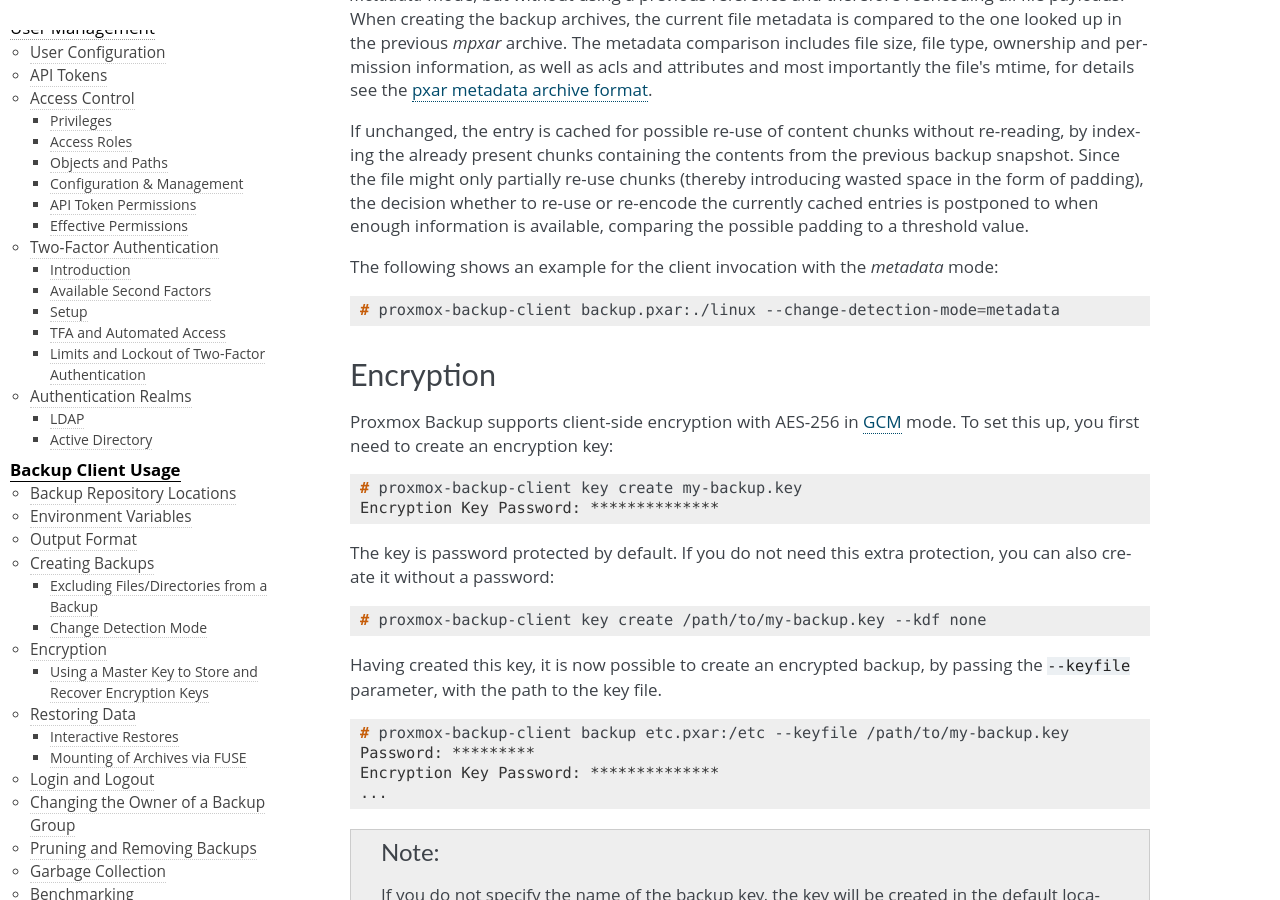
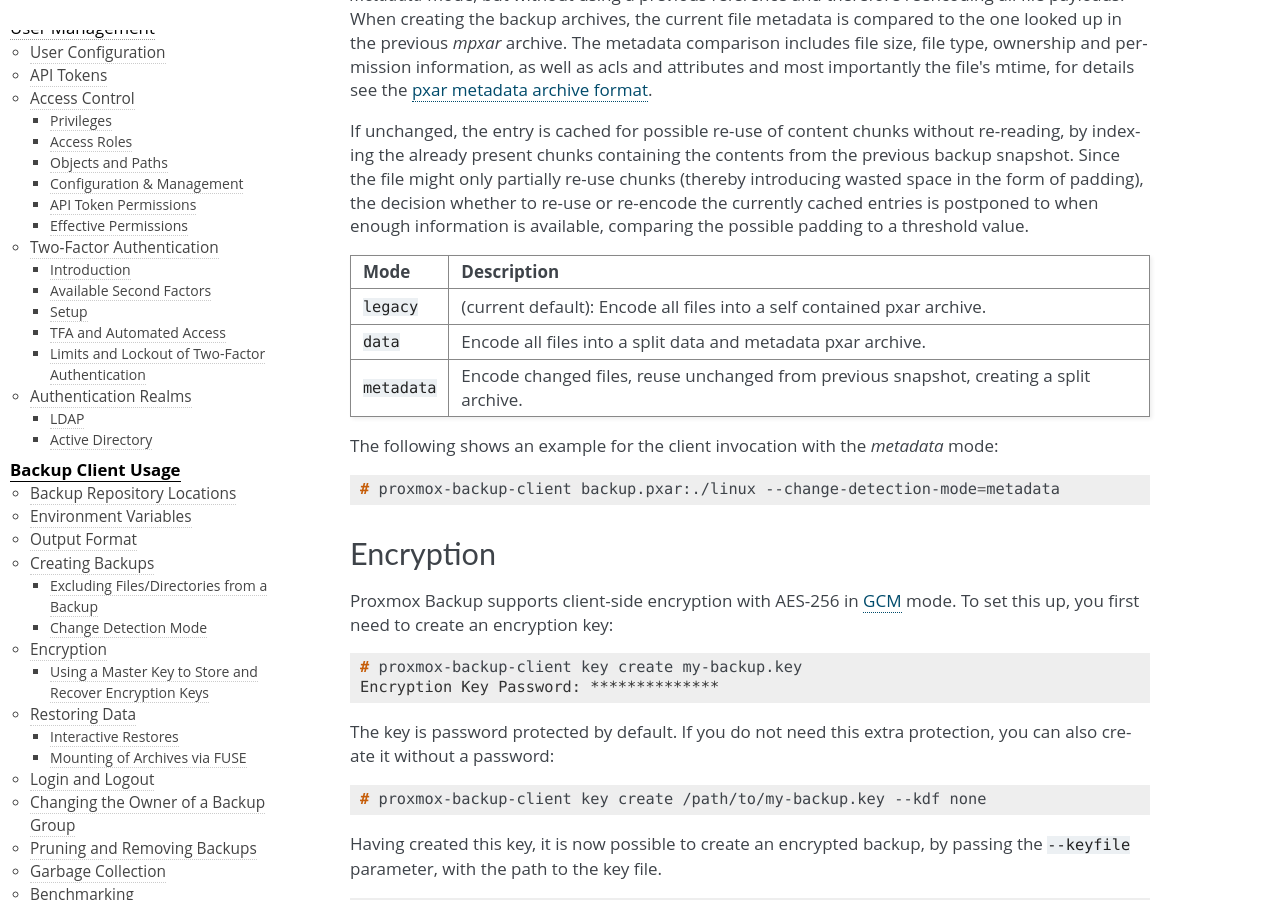
Before and after one commit to rikka-chunibyo/PBS-X, a Sphinx documentation site: the page built from docs/backup-client.rst, in a window 1280 px wide and 900 px high, scrolled down 6381 px. Built offline with Sphinx 7.4.7, drawn with Linux system fonts in a browser that asks for light colours.

Commit message:
docs: add table listing possible change detection modes
Quick and concise listing of the available change detection modes for
reference.

Signed-off-by: Christian Ebner <c.ebner@proxmox.com>

```diff
--- a/docs/backup-client.rst
+++ b/docs/backup-client.rst
@@ -319,6 +319,18 @@ the previous backup snapshot. Since the file might only partially re-use chunks
 (thereby introducing wasted space in the form of padding), the decision whether
 to re-use or re-encode the currently cached entries is postponed to when enough
 information is available, comparing the possible padding to a threshold value.
+
+.. _client_change_detection_mode_table:
+
+============ ===================================================================
+Mode         Description
+============ ===================================================================
+``legacy``   (current default): Encode all files into a self contained pxar
+             archive.
+``data``     Encode all files into a split data and metadata pxar archive.
+``metadata`` Encode changed files, reuse unchanged from previous snapshot,
+             creating a split archive.
+============ ===================================================================
 
 The following shows an example for the client invocation with the `metadata`
 mode:
```
